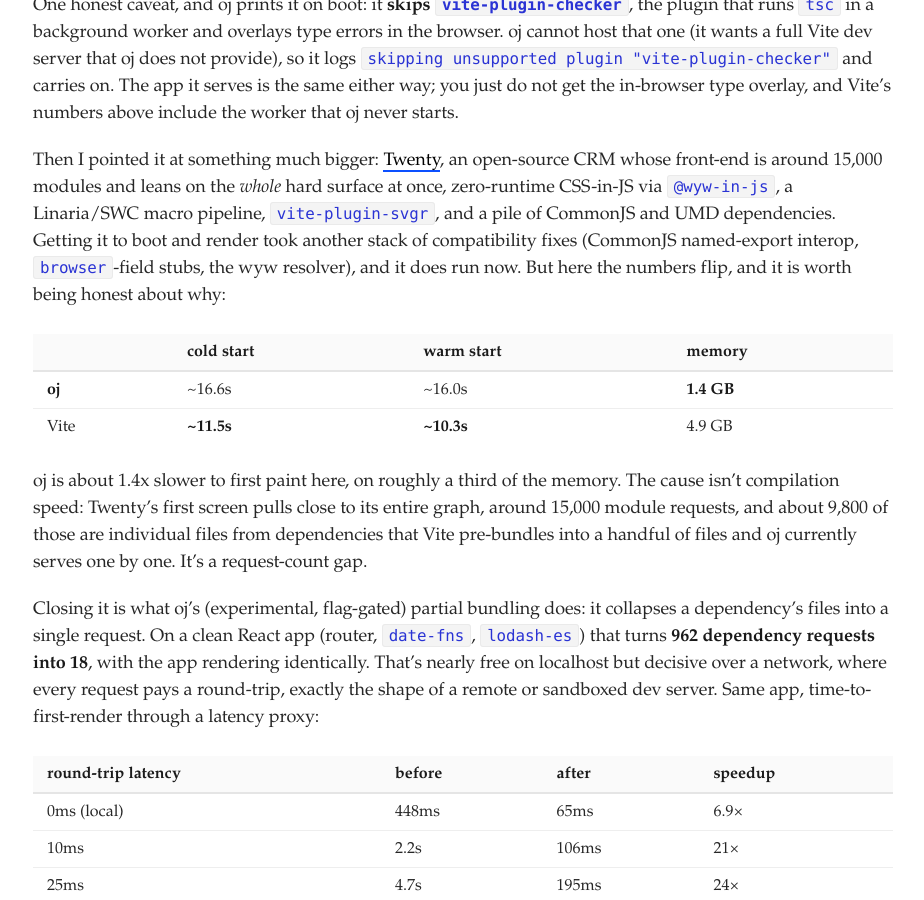
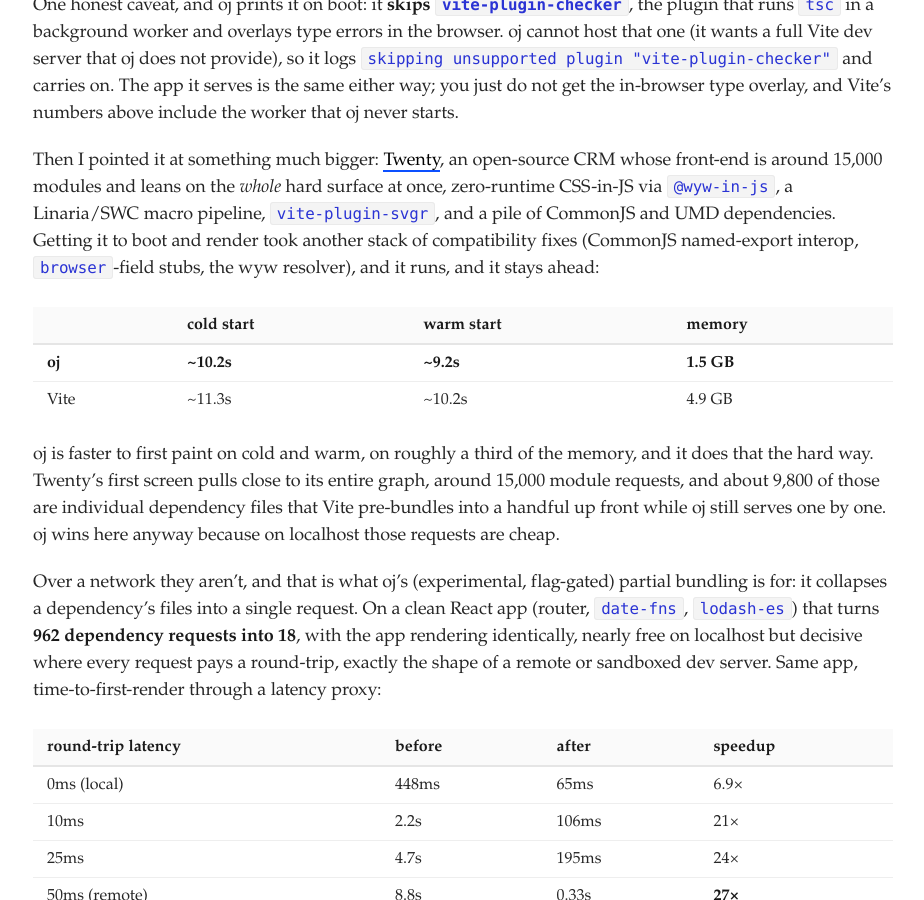
Before and after one commit to raphamorim/raphamorim.github.com, a Jekyll site: the page built from _posts/2026-08-21-introducing-oj.md, in a window 1280 px wide and 900 px high, scrolled down 2579 px. Shown: the whole window, without its empty margins (177-1101 px from the left). Built offline with Jekyll 4.4.1, drawn with Linux system fonts in a browser that asks for light colours.

Commit message:
small update

```diff
--- a/_posts/2026-08-21-introducing-oj.md
+++ b/_posts/2026-08-21-introducing-oj.md
@@ -144,16 +144,16 @@
 
 One honest caveat, and oj prints it on boot: it **skips `vite-plugin-checker`**, the plugin that runs `tsc` in a background worker and overlays type errors in the browser. oj cannot host that one (it wants a full Vite dev server that oj does not provide), so it logs `skipping unsupported plugin "vite-plugin-checker"` and carries on. The app it serves is the same either way; you just do not get the in-browser type overlay, and Vite's numbers above include the worker that oj never starts.
 
-Then I pointed it at something much bigger: [Twenty](https://github.com/twentyhq/twenty), an open-source CRM whose front-end is around 15,000 modules and leans on the *whole* hard surface at once, zero-runtime CSS-in-JS via `@wyw-in-js`, a Linaria/SWC macro pipeline, `vite-plugin-svgr`, and a pile of CommonJS and UMD dependencies. Getting it to boot and render took another stack of compatibility fixes (CommonJS named-export interop, `browser`-field stubs, the wyw resolver), and it does run now. But here the numbers flip, and it is worth being honest about why:
+Then I pointed it at something much bigger: [Twenty](https://github.com/twentyhq/twenty), an open-source CRM whose front-end is around 15,000 modules and leans on the *whole* hard surface at once, zero-runtime CSS-in-JS via `@wyw-in-js`, a Linaria/SWC macro pipeline, `vite-plugin-svgr`, and a pile of CommonJS and UMD dependencies. Getting it to boot and render took another stack of compatibility fixes (CommonJS named-export interop, `browser`-field stubs, the wyw resolver), and it runs, and it stays ahead:
 
 | | cold start | warm start | memory |
 |---|---|---|---|
-| **oj** | ~16.6s | ~16.0s | **1.4 GB** |
-| Vite | **~11.5s** | **~10.3s** | 4.9 GB |
+| **oj** | **~10.2s** | **~9.2s** | **1.5 GB** |
+| Vite | ~11.3s | ~10.2s | 4.9 GB |
 
-oj is about 1.4x slower to first paint here, on roughly a third of the memory. The cause isn't compilation speed: Twenty's first screen pulls close to its entire graph, around 15,000 module requests, and about 9,800 of those are individual files from dependencies that Vite pre-bundles into a handful of files and oj currently serves one by one. It's a request-count gap.
+oj is faster to first paint on cold and warm, on roughly a third of the memory, and it does that the hard way. Twenty's first screen pulls close to its entire graph, around 15,000 module requests, and about 9,800 of those are individual dependency files that Vite pre-bundles into a handful up front while oj still serves one by one. oj wins here anyway because on localhost those requests are cheap.
 
-Closing it is what oj's (experimental, flag-gated) partial bundling does: it collapses a dependency's files into a single request. On a clean React app (router, `date-fns`, `lodash-es`) that turns **962 dependency requests into 18**, with the app rendering identically. That's nearly free on localhost but decisive over a network, where every request pays a round-trip, exactly the shape of a remote or sandboxed dev server. Same app, time-to-first-render through a latency proxy:
+Over a network they aren't, and that is what oj's (experimental, flag-gated) partial bundling is for: it collapses a dependency's files into a single request. On a clean React app (router, `date-fns`, `lodash-es`) that turns **962 dependency requests into 18**, with the app rendering identically, nearly free on localhost but decisive where every request pays a round-trip, exactly the shape of a remote or sandboxed dev server. Same app, time-to-first-render through a latency proxy:
 
 | round-trip latency | before | after | speedup |
 |---|---|---|---|
```
